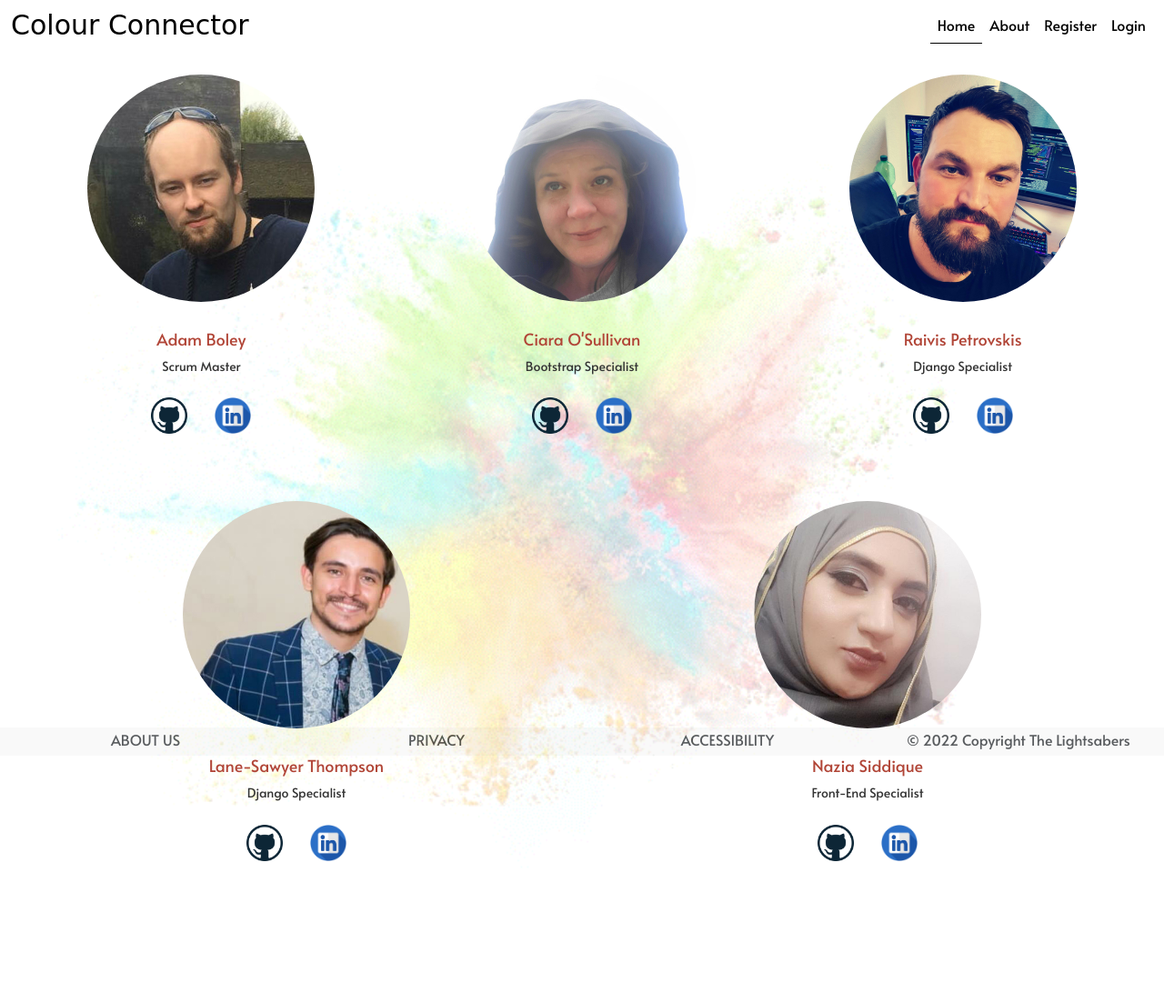
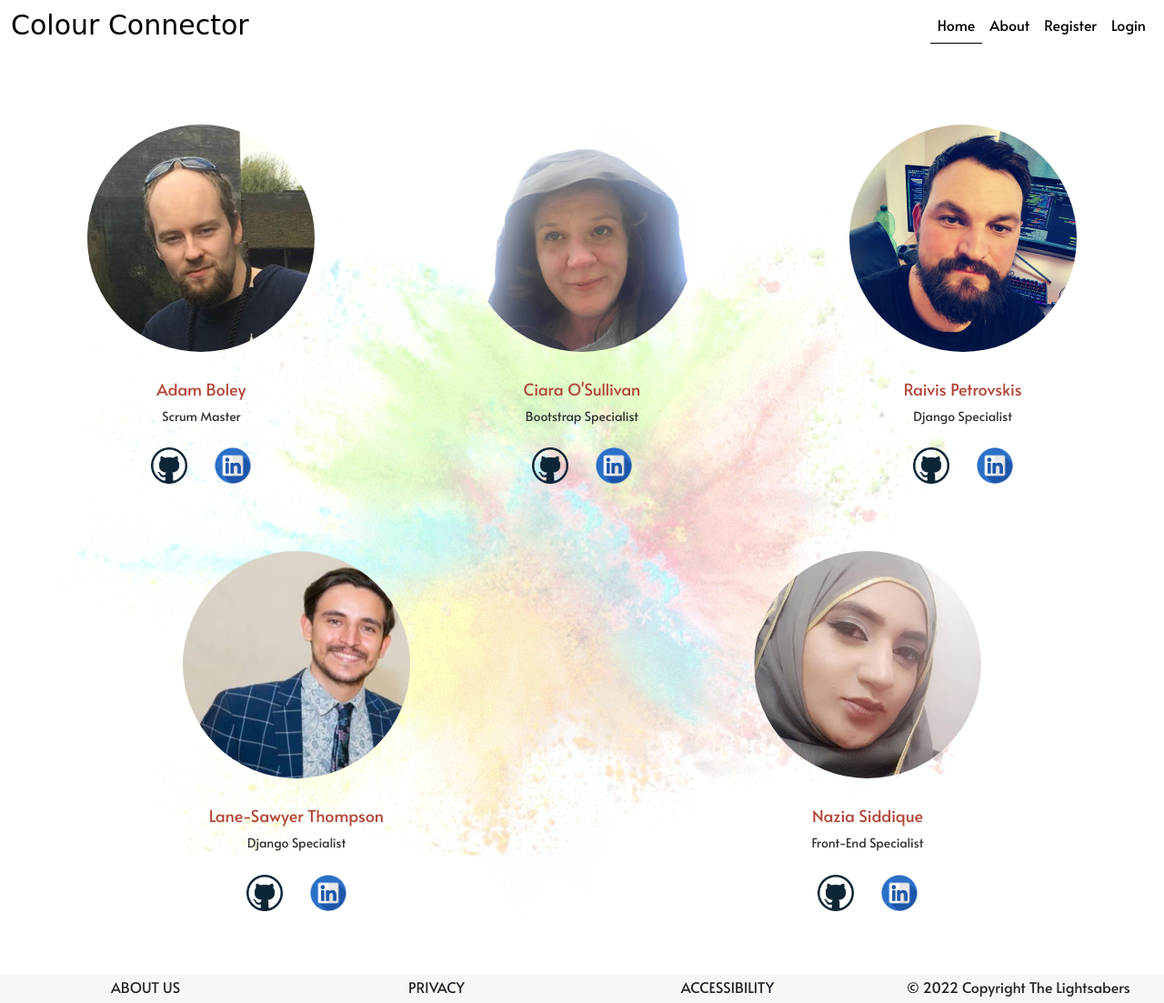
Before and after one commit to Raivis80/colour-connector, a Django app: page /about/ in a window 1280 px wide. Shown: the whole page at 91% size. Before the commit the page ends 947 px from the top, so only its background shows below. Run offline with Django 3.2, Linux system fonts and the light colour scheme; some libraries are stand-ins or nearby versions; some web fonts are replaced.

Commit message:
changes to bootstrap css to better style landing and about pges

```diff
--- a/home/templates/about/about.html
+++ b/home/templates/about/about.html
@@ -23,7 +23,7 @@
   <body>
 
     <section class="aboutUs">
-      <div class="container">
+      <div class="container mt-8">
         <div class="splashImage">
           <img src="../../../static/images/colour-explosion-new.gif" />
         </div>
--- a/home/templates/home/index.html
+++ b/home/templates/home/index.html
@@ -2,10 +2,9 @@
 {%  load static  %}
 {%  block content  %}
 
-<main>
 <video src="media/gifs/connecting-hands-trim-slomo.mp4" id="background-video" muted autoplay></video>
 
-    <div id="intro" >
+<div id="intro">
     <p>Sometimes words are not enough</p>
 
     <p>You can use this app to find your friends and send them notes</p>
@@ -28,6 +27,4 @@
 </div>
 <br id="line-break">
 
-</main>
-
 {%  endblock content  %}
--- a/static/css/style.css
+++ b/static/css/style.css
@@ -5,7 +5,6 @@
 main {
     padding-top: 16px;
     padding-bottom: 10px;
-    height: 100vh;
 }
 
 /* Custom styling for nav bar */
--- a/templates/base.html
+++ b/templates/base.html
@@ -42,7 +42,7 @@
 
 <body class="d-flex flex-column min-vh-100">
     <!-- Navigation -->
-    <nav class="navbar fixed-top navbar-expand-md navbar-light" id="navbarNav">
+    <nav class="navbar navbar-expand-md navbar-light" id="navbarNav">
         <div class="container">
             <a class="navbar-brand mb-0" id="logo" href="{% url 'home' %}" aria-label="Go Home Page">
                 Colour Connector</a>
```
Lines whose indentation alone changed are shown as unchanged.
